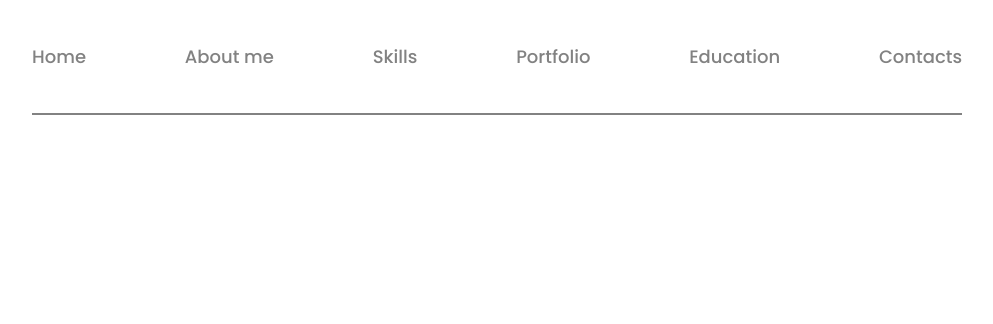
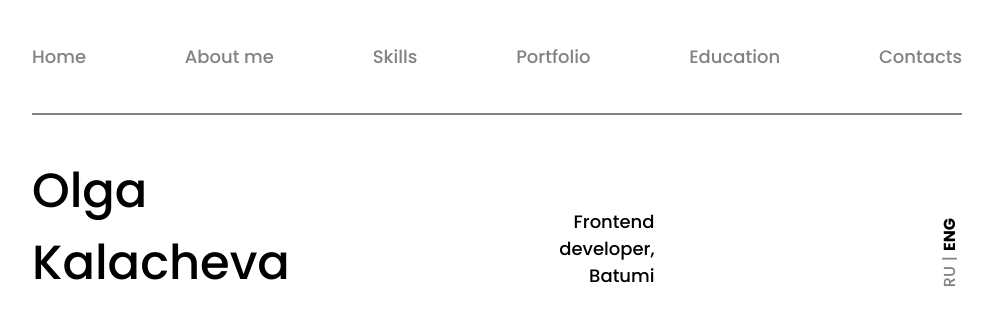
Before and after one commit to kalachyonok/upgreaded-cv, a JavaScript app: page / in a window 1280 px wide. Shown: the top 324 px of the page, without its empty margins (143-1136 px from the left). Built offline with nearby package versions, Linux system fonts and the light colour scheme.

Commit message:
create info component

```diff
--- a/src/App.js
+++ b/src/App.js
@@ -1,12 +1,14 @@
 import style from "./App.module.css";
 import { Header } from "./Components/Header";
 import { Vector } from "./Components/Vector";
+import { Info } from "./Components/Info";
 
 function App() {
   return (
     <div className={style.page}>
       <Header />
       <Vector />
+      <Info />
     </div>
   );
 }
--- a/src/Components/Header.js
+++ b/src/Components/Header.js
@@ -1,12 +1,13 @@
 import style from "./Header.module.css";
 import { Nav } from "./Nav";
+import { Container } from "../Wrappers/Container";
 
 export const Header = () => {
   return (
-    <div className={style.container}>
+    <Container>
       <header className={style.header}>
         <Nav />
       </header>
-    </div>
+    </Container>
   );
 };
--- /dev/null
+++ b/src/Components/Info.js
@@ -0,0 +1,18 @@
+import style from "./Info.module.css";
+import { Container } from "../Wrappers/Container";
+
+export const Info = () => {
+  return (
+    <Container>
+      <div className={style.name}>
+        <div className={style.personal}>Olga Kalacheva</div>
+        <div className={style.profile}>Frontend developer, Batumi</div>
+        <div className={style.languages}>
+          <span>RU</span>
+          <span className={style.dividing}>|</span>
+          <span className={style.active}>ENG</span>
+        </div>
+      </div>
+    </Container>
+  );
+};
--- /dev/null
+++ b/src/Components/Info.module.css
@@ -0,0 +1,51 @@
+.name {
+  display: flex;
+  justify-content: space-between;
+  align-items: flex-end;
+}
+
+.personal {
+  width: 180px;
+  font-size: 4.8rem;
+}
+
+.profile {
+  width: 160px;
+  font-size: 1.8rem;
+  padding-bottom: 10px;
+  text-align: right;
+}
+
+.languages {
+  font-size: 1.6rem;
+  color: #828282;
+  padding-top: 12px;
+
+  writing-mode: vertical-lr;
+  transform: rotate(-180deg);
+}
+
+.dividing {
+  margin-top: 5px;
+  margin-bottom: 5px;
+}
+
+.active {
+  font-weight: bold;
+  color: #000000;
+}
+
+@media (max-width: 500px) {
+  .name {
+    flex-direction: column;
+    align-items: flex-start;
+    gap: 23px;
+  }
+
+  .languages {
+    align-self: flex-end;
+    font-size: 2.4rem;
+    writing-mode: horizontal-tb;
+    transform: none;
+  }
+}
--- a/src/Components/Vector.js
+++ b/src/Components/Vector.js
@@ -1,9 +1,10 @@
 import style from "./Vector.module.css";
+import { Container } from "../Wrappers/Container";
 
 export const Vector = () => {
   return (
-    <div className={style.container}>
+    <Container>
       <div className={style.vector}></div>
-    </div>
+    </Container>
   );
 };
--- /dev/null
+++ b/src/Wrappers/Container.js
@@ -0,0 +1,5 @@
+import style from "./Container.module.css";
+
+export const Container = (props) => {
+  return <div className={style.container}>{props.children}</div>;
+};
--- /dev/null
+++ b/src/Wrappers/Container.module.css
@@ -0,0 +1,6 @@
+.container {
+  width: 100%;
+  max-width: 950px;
+  margin: 0 auto;
+  padding: 0 1rem;
+}
```
Also changed, not shown: src/img/photo.jpg (added).
